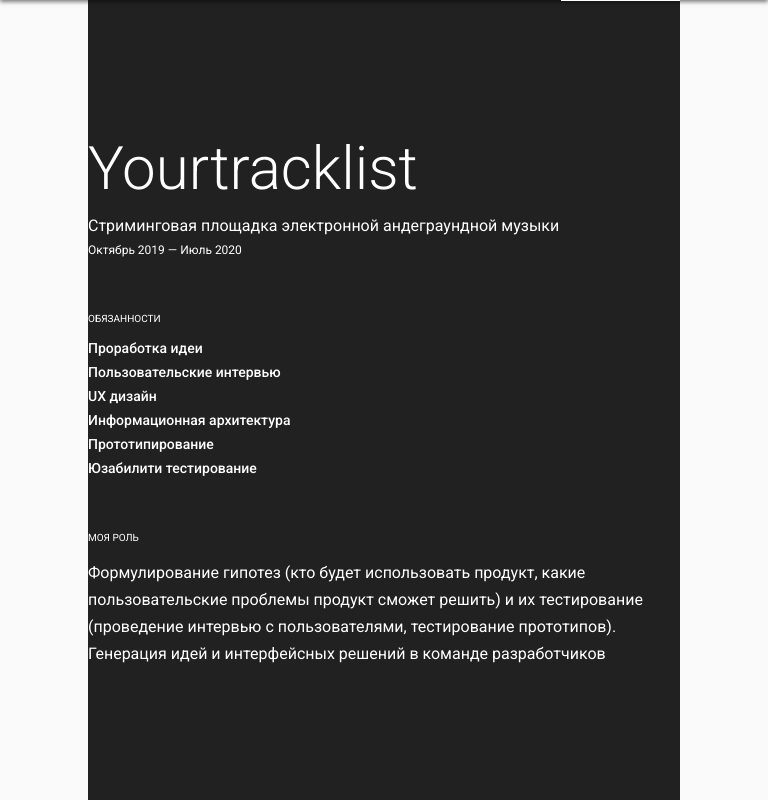
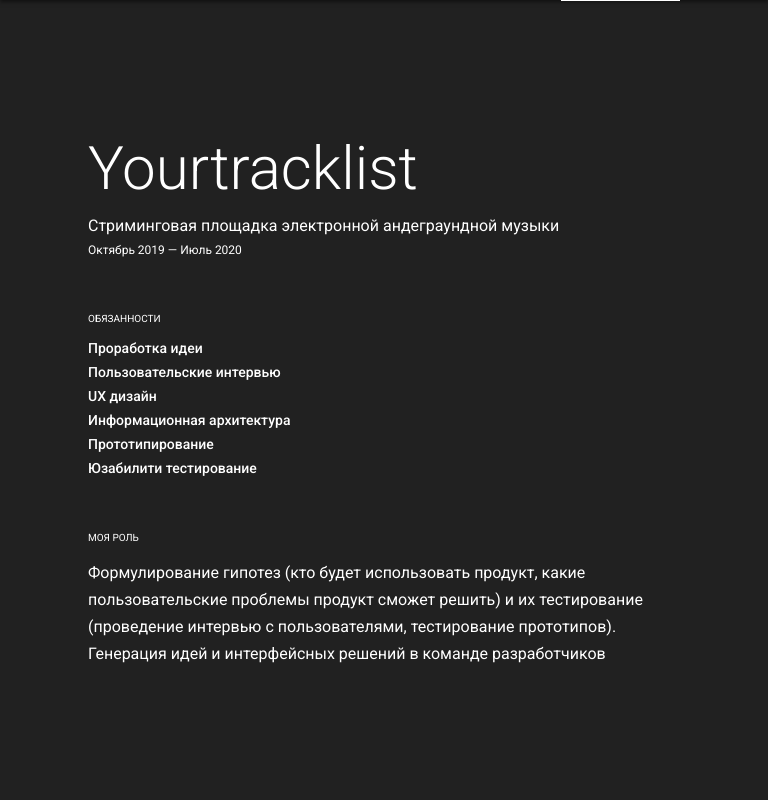
Before and after one commit to Glebkiselev11/dver-portfolio, a Vue app: page /portfolio in a window 768 px wide. Shown: the top 800 px of the page. Built offline with nearby package versions, Linux system fonts and the light colour scheme.

Commit message:
stick footer to bottom

```diff
--- a/src/App.vue
+++ b/src/App.vue
@@ -3,7 +3,10 @@
 
 		<navbar />
 
-		<router-view/>
+		<main class="main">
+			<router-view/>
+		</main>
+
 
 		<footer-component />
 
@@ -54,6 +57,10 @@
 	background-color: var(--secondary-main);
 }
 
+.main {
+	min-height: 70vh;
+}
+
 a {
 	text-decoration: underline;
 	text-decoration-color: rgba(0, 0, 0, 0.87);
@@ -70,8 +77,8 @@
 @media (min-width: 600px) and (max-width: 1024px) {
 	.container {
 		grid-template-columns: [center-col] 1fr;
-		margin-left: 5.5rem;
-		margin-right: 5.5rem;
+		padding-left: 5.5rem;
+		padding-right: 5.5rem;
 	}
 }
 
```
